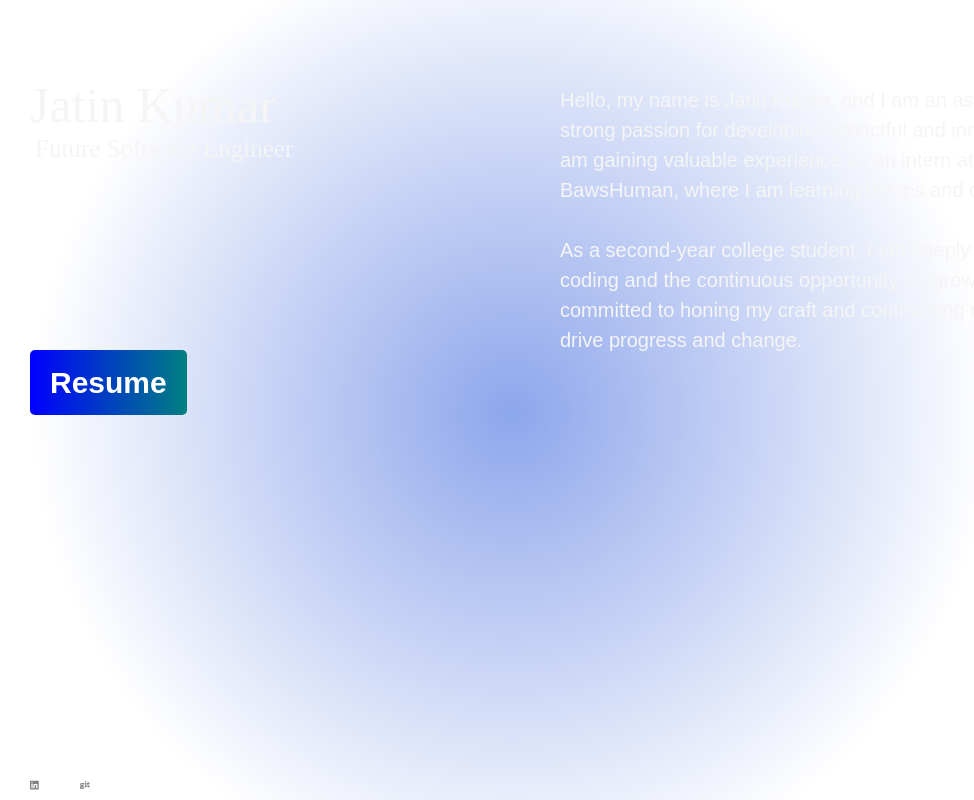
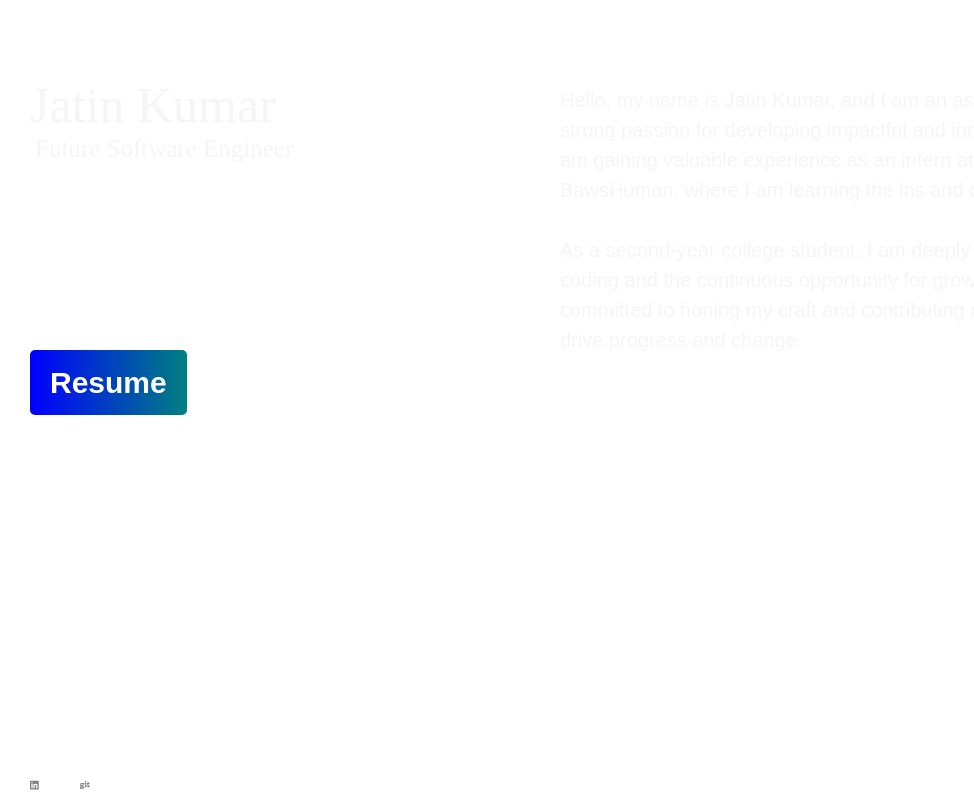
Before and after one commit to Jkumar-05/jkumar-05.github.io, a Next.js app: page / in a window 1280 px wide. Shown: the whole page, without its empty margins (0-974 px from the left). Built offline with nearby package versions, Linux system fonts and the light colour scheme.

Commit message:
simple background

```diff
--- a/src/app/page.tsx
+++ b/src/app/page.tsx
@@ -10,10 +10,12 @@ import { faGit } from "@fortawesome/free-brands-svg-icons";
 export default function HomePage () {
   return(
     <>
-<div style={{
-    background: "radial-gradient(600px at 512px 413px, rgba(29, 78, 216, 0.5), transparent 80%)",
-    height: "100vh"
-}}>
+<div //style={{
+   //{ background: "radial-gradient(600px at 512px 413px, rgba(29, 78, 216, 0.5), transparent 80%)",
+//height: "100vh" */
+//}
+  // }
+   >
 
   <h1 style={{
     color: "whitesmoke",
```
Also changed, not shown: src/app/globals.css (line endings or trailing spaces).
